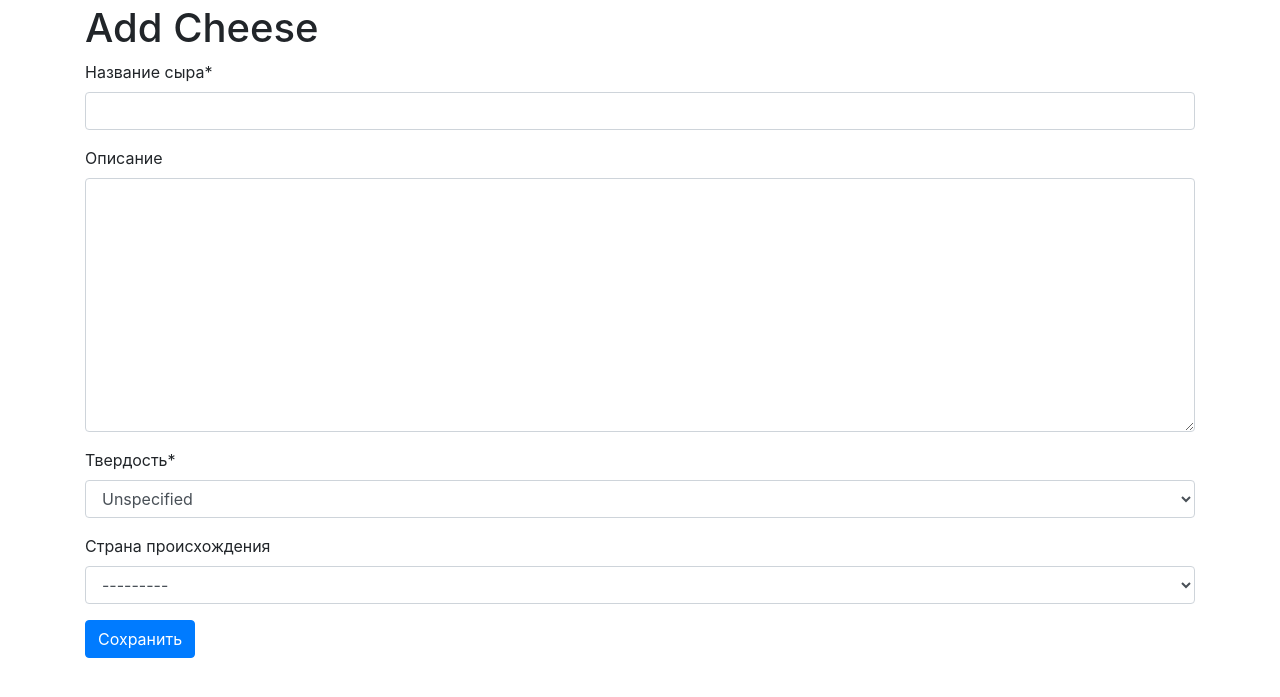
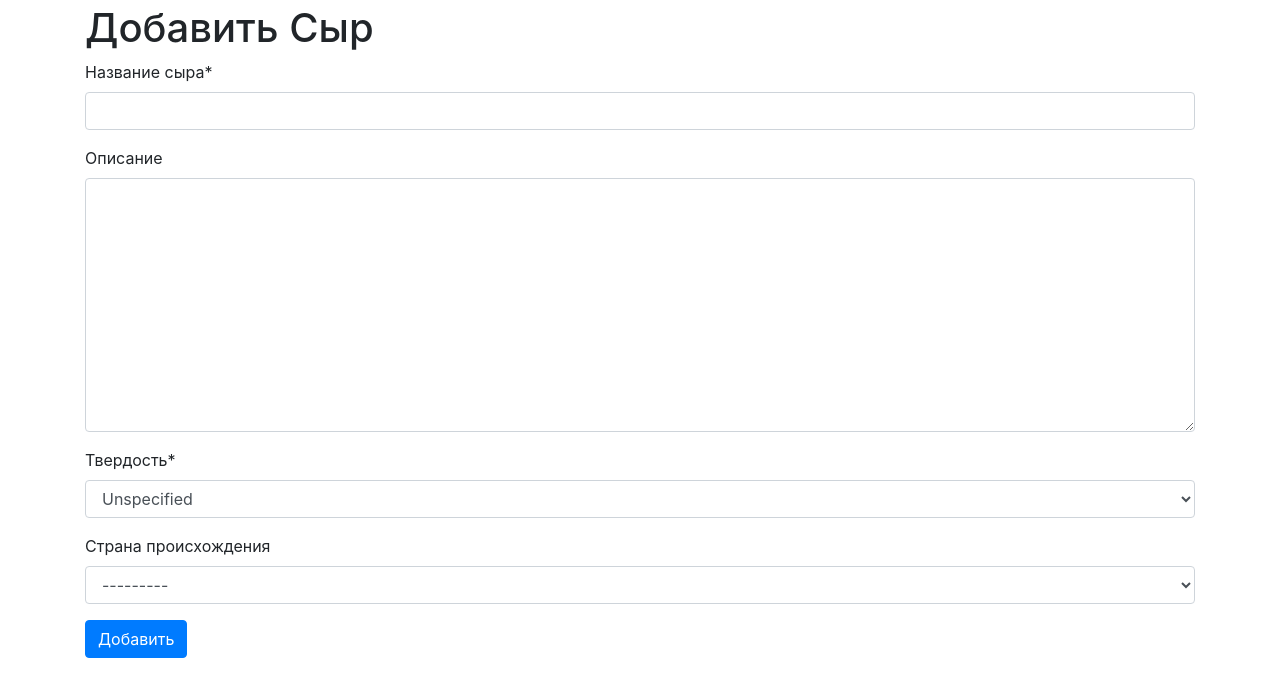
Before and after one commit to kirillsaf/django-crash-starter, a Django app: page /cheeses/add/ in a window 1280 px wide. Shown: the part 56-753 px from the top of the page. Run offline with Django 3.2, Linux system fonts and the light colour scheme; the visitor is signed in with stand-in values (Sample User, id 1); some libraries are stand-ins or nearby versions.

Commit message:
Добавить вид обновления cheese, изменить шаблон

```diff
--- a/everycheese/cheeses/urls.py
+++ b/everycheese/cheeses/urls.py
@@ -7,4 +7,5 @@ urlpatterns = [
     path(route='', view=views.CheeseListView.as_view(), name='list'),
     path(route='add/', view=views.CheeseCreateView.as_view(), name='add'),
     path(route='<slug:slug>/', view=views.CheeseDetailView.as_view(), name='detail'),
+    path(route='<slug:slug>/update/', view=views.CheeseUpdateView.as_view(), name='update'),
 ]
--- a/everycheese/cheeses/views.py
+++ b/everycheese/cheeses/views.py
@@ -4,6 +4,12 @@ from django.views.generic import ListView, DetailView
 from .models import Cheese
 from django.views.generic import CreateView
 from django.contrib.auth.mixins import LoginRequiredMixin
+from django.views.generic import (
+        ListView,
+        DetailView,
+        CreateView,
+        UpdateView
+    )
 
 class CheeseListView(ListView):
     model = Cheese
@@ -18,3 +24,13 @@ class CheeseCreateView(LoginRequiredMixin, CreateView):
     def form_valid(self, form):
         form.instance.creator = self.request.user
         return super().form_valid(form)
+
+class CheeseUpdateView(LoginRequiredMixin, UpdateView):
+    model = Cheese
+    fields = [
+        'name',
+        'description',
+        'firmness',
+        'country_of_origin'
+    ]
+    action = "Update"
--- a/everycheese/templates/cheeses/cheese_form.html
+++ b/everycheese/templates/cheeses/cheese_form.html
@@ -1,13 +1,15 @@
 {% extends "base.html" %}
 {% load crispy_forms_tags %}
 
-{% block title %}Добавить сыр{% endblock %}
+{% block title %}{{ view.action|default:"Добавить" }} Сыр{% endblock title %}
 
 {% block content %}
-<h1>Add Cheese</h1>
-<form method="post" action="{% url 'cheeses:add' %}">
+{% with action=view.action|default:"Добавить" %}
+    <h1>{{ action }} Сыр</h1>
+<form method="post" action=".">
     {% csrf_token %}
     {{ form|crispy }}
-    <button type="submit" class="btn btn-primary">Сохранить</button>
+    <button type="submit" class="btn btn-primary">{{ action }}</button>
 </form>
+{% endwith %}
 {% endblock %}
```
Also changed, not shown: everycheese/templates/cheeses/cheese_detail.html (+8 -0 lines).
